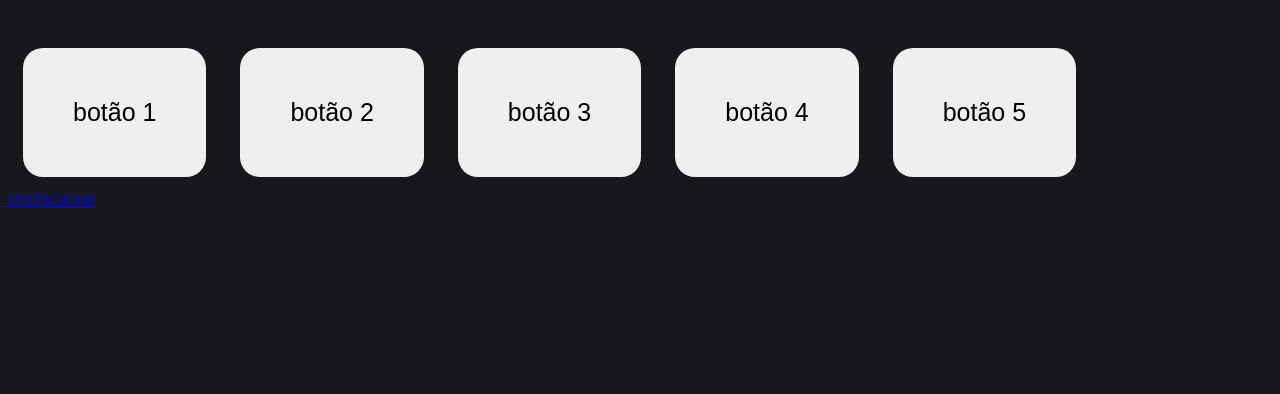
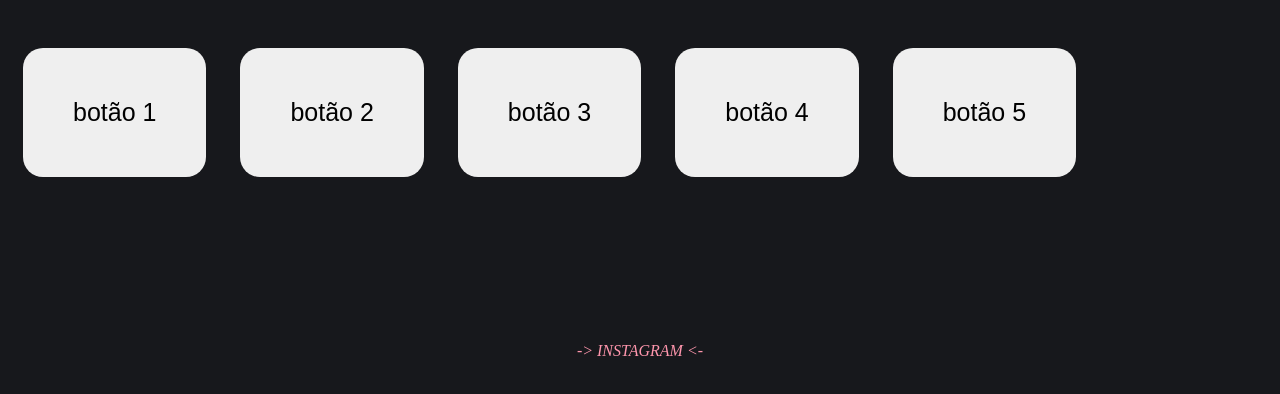
Before and after one commit to ErickFreitasCosta/BUTTON, a plain HTML site: page index.html in a window 1280 px wide. Shown: the part 174-568 px from the top of the page. Drawn offline with Linux system fonts and the light colour scheme.

Commit message:
meu segundo commit

```diff
--- a/index.html
+++ b/index.html
@@ -21,7 +21,9 @@
         <button class="btn-5">botão 5</button>
 
 </div>
+<div class="footer">
 
- <address><a href="https://www.instagram.com/freitass____/">INSTAGRAM</a></address>
+     <address><a href="https://www.instagram.com/freitass____/">-> INSTAGRAM <-</a></address>
+</div>
 </body>
 </html>
--- a/style.css
+++ b/style.css
@@ -75,5 +75,20 @@ button::before, button::after{
 
 
 
+
+.footer{
+
+    display: flex;
+    justify-content: center;
+    align-items: center;
+    margin-top:150px;
+}
+a{
+    font-style: italic;
+    text-decoration: none;
+    color: #ff96ad;
+}
+
+
 /* Tirado desse site */
 /* https://www.instagram.com/p/CohROwzMrCy/ */
```
